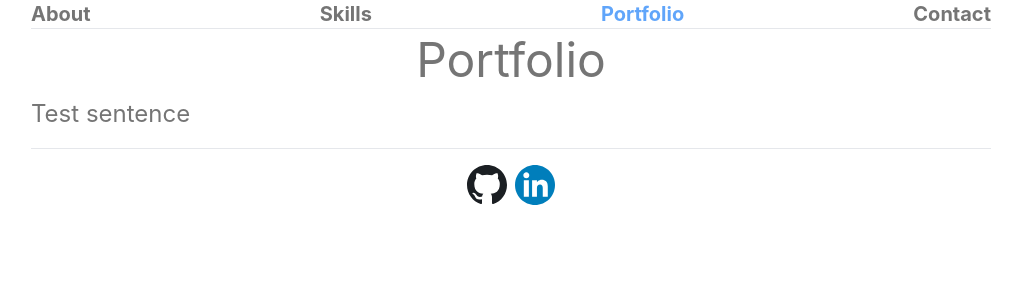
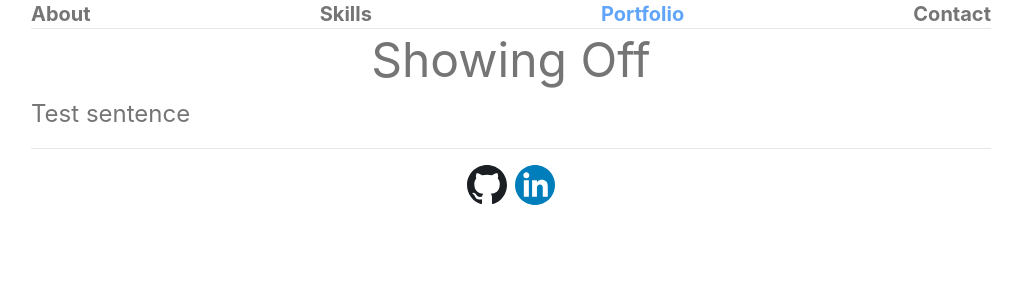
Before and after one commit to hughoreilly/Website, a Next.js app: page /portfolio in a window 1280 px wide. Shown: the top 300 px of the page, without its empty margins (129-1151 px from the left). Built offline with nearby package versions, Linux system fonts and the light colour scheme.

Commit message:
Added 'witty' title to Portfolio section

```diff
--- a/pages/portfolio.js
+++ b/pages/portfolio.js
@@ -8,7 +8,7 @@ export default function Portfolio() {
     return (
         <section>
                 <h1>
-                    Portfolio
+                    Showing Off
                 </h1>
 
             <div>
```
